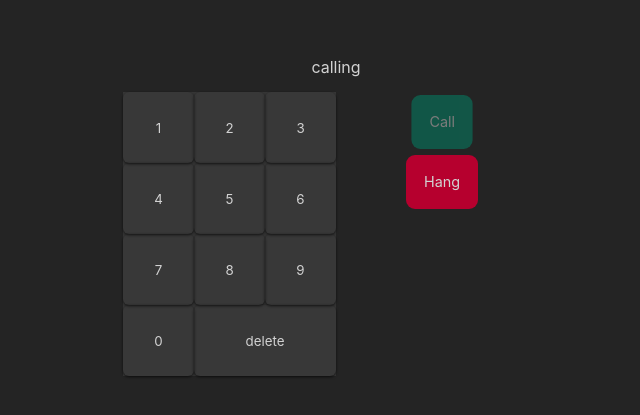
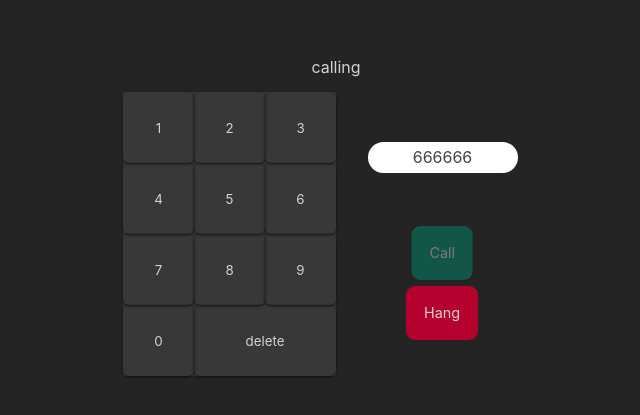
Before and after one commit to CPajares/w4-ch03, a React (Create React App) app: page / in a window 1280 px wide. Shown: the part 191-606 px from the top of the page, without its empty margins (304-944 px from the left). Built offline with nearby package versions, Linux system fonts and the light colour scheme.

Commit message:
created Display component

```diff
--- a/src/App.js
+++ b/src/App.js
@@ -1,5 +1,6 @@
 import "./App.css";
 import Info from "./Components/Info/Info";
+import Display from "./Components/Display/Display";
 
 function App() {
   return (
@@ -46,6 +47,7 @@ function App() {
         </div>
         <div className="actions">
           {/* <span className="number">667359961</span> */}
+          <Display numbers={666666} />
 
           <a href="#" className="call">
             Call
--- a/src/Components/Display/Display.js
+++ b/src/Components/Display/Display.js
@@ -1,7 +1,5 @@
+const Display = ({ numbers }) => {
+  return <span className="number">{numbers}</span>;
+};
 
-const Display = ()=>{
-
-    return(
-
-    )
-}
+export default Display;
```
